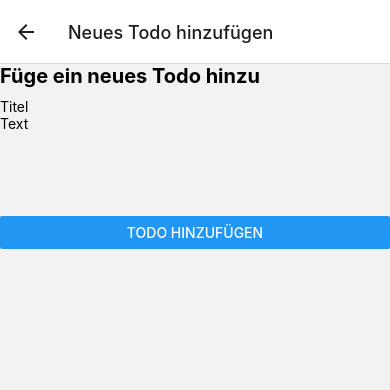
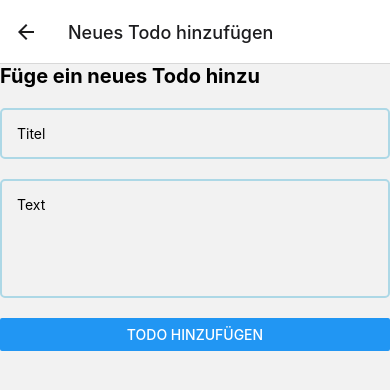
Before and after one commit to tim-w97/EisenhowerDo, a React Native app: screen /AddTodo in a window 390 px wide. Shown: the top 390 px of the page. Built offline with nearby package versions, Linux system fonts and the light colour scheme.

Commit message:
changed style of add todo screen

```diff
--- a/src/screens/AddTodoScreen.tsx
+++ b/src/screens/AddTodoScreen.tsx
@@ -32,18 +32,21 @@ function AddTodoScreen({navigation}: Props): React.JSX.Element {
 
   return (
     <SafeAreaView style={globalStyles.safeArea}>
-      <Text style={[globalStyles.bigTitle, styles.title]}>
+      <Text style={[globalStyles.bigTitle, styles.bigBottomMargin]}>
         Füge ein neues Todo hinzu
       </Text>
 
-      <View style={styles.inputFields}>
+      <View style={styles.bigBottomMargin}>
         <TextInput
+          style={[globalStyles.textInput, styles.bigBottomMargin]}
           placeholder="Titel"
           onChangeText={text => (currentTitle = text)}
         />
         <TextInput
+          style={globalStyles.textInput}
           multiline={true}
-          numberOfLines={3}
+          textAlignVertical="top"
+          numberOfLines={5}
           placeholder="Text"
           onChangeText={text => (currentText = text)}
         />
@@ -69,11 +72,8 @@ function AddTodoScreen({navigation}: Props): React.JSX.Element {
 }
 
 const styles = StyleSheet.create({
-  title: {
-    marginBottom: 10,
-  },
-  inputFields: {
-    marginBottom: 50,
+  bigBottomMargin: {
+    marginBottom: 20,
   },
 });
 
```
